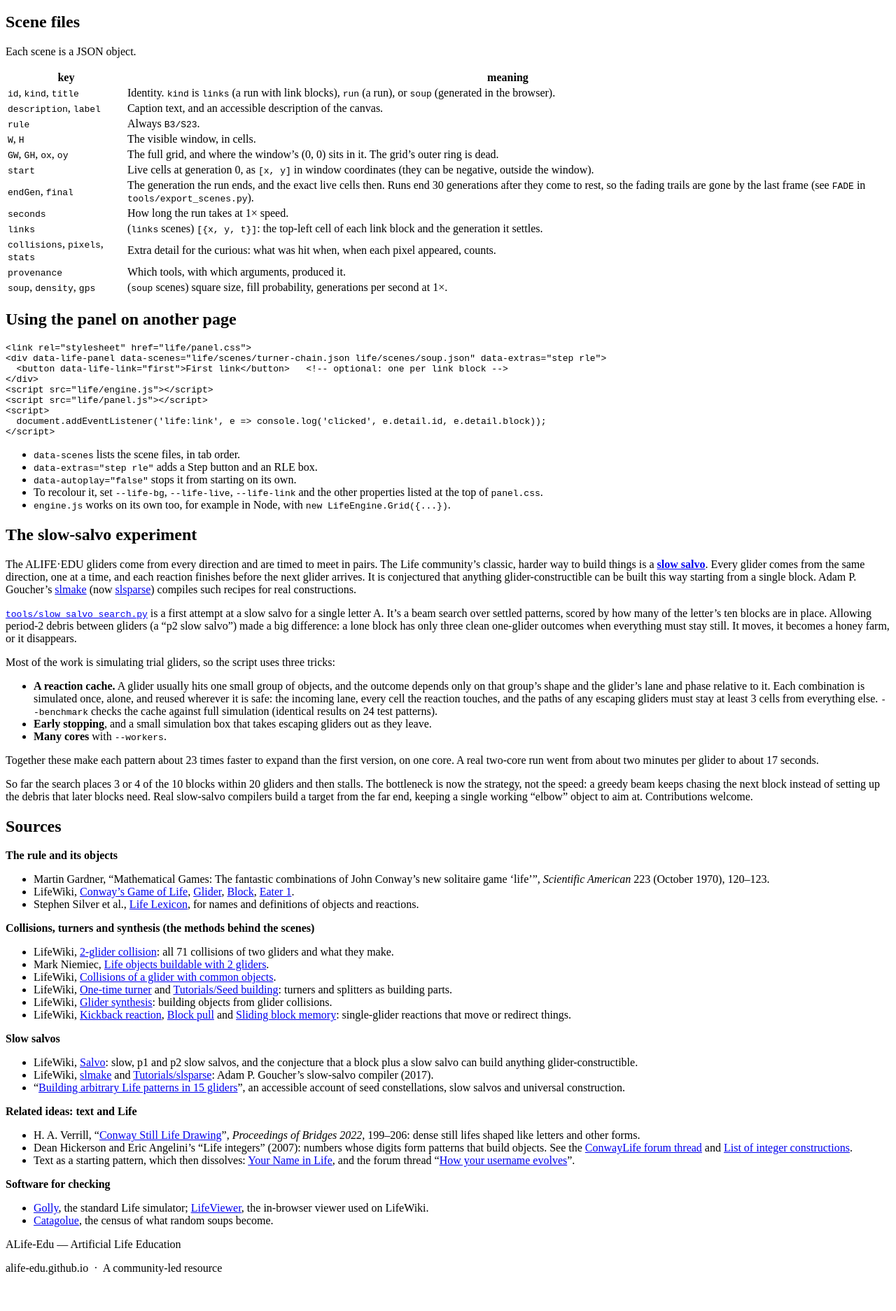
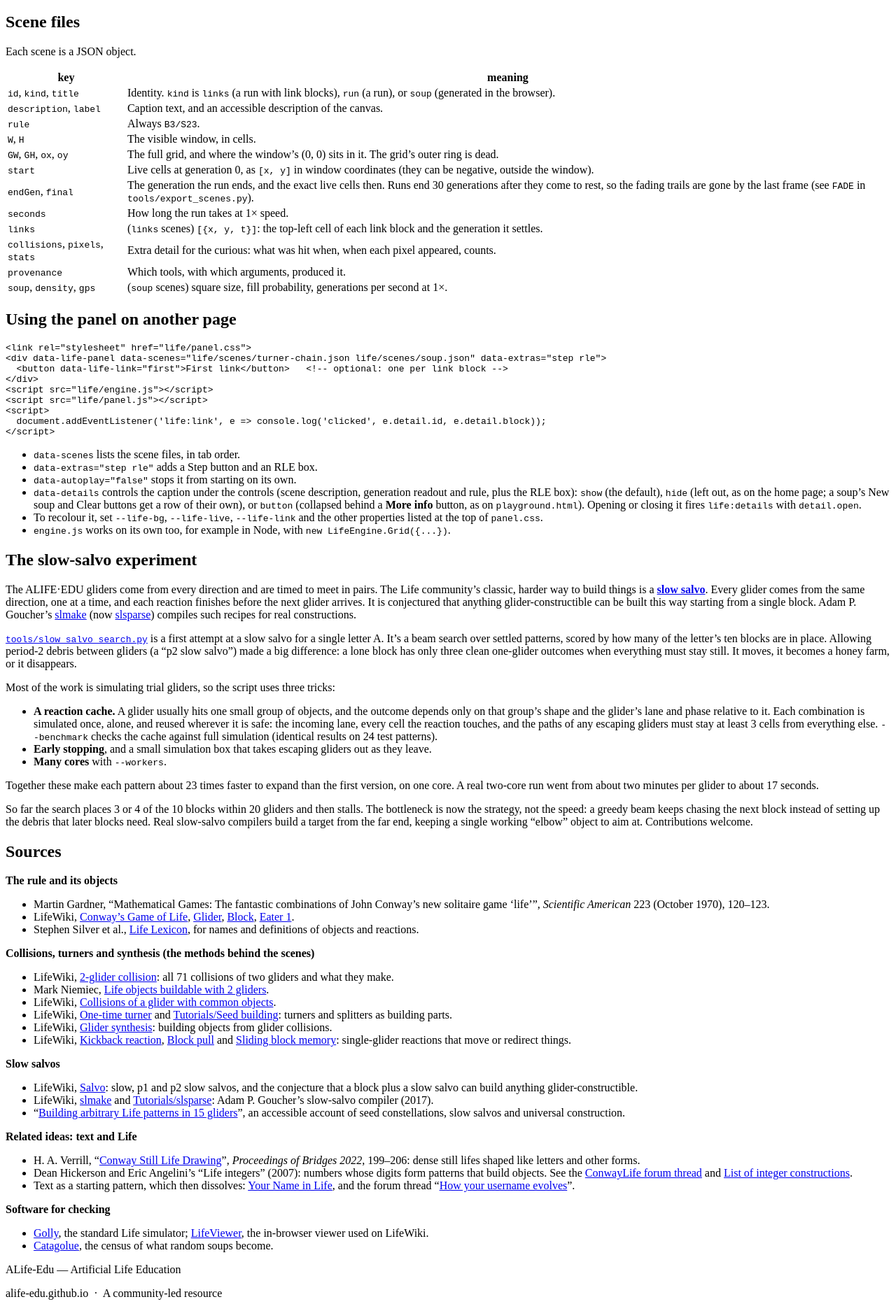
Before and after one commit to alife-edu/alife-edu.github.io, a Jekyll site: the page built from life/README.md, in a window 1280 px wide. Shown: the part 3320-5194 px from the top of the page at 70% size. Built offline with Jekyll 4.4.1, drawn with Linux system fonts in a browser that asks for light colours; our own code applies the rules of GitHub Pages for plain Markdown files; before the commit the page ends 5158 px from its top, so only the background shows below that.

Commit message:
Life panel: hide the caption on the home page; "More info" on the playground
- panel.js gains a data-details option: show (default), hide, or button. With
  "button" the caption (scene description, generation readout and rule, RLE
  box) is collapsed behind a More info button, which fires life:details.
  When the caption isn't shown, a soup's New soup / Clear buttons get a row
  of their own so the soup scene still works.
- Home page: data-details="hide". Only the panel, its controls and the links
  to the simulator's own page remain.
- playground.html: just the title and the simulator until More info is
  pressed, which shows the caption and the notes beside it (the rule, the
  scenes, how they were found).
- README documents the option.

```diff
--- a/_includes/life-panel.html
+++ b/_includes/life-panel.html
@@ -10,15 +10,15 @@
   This include only supplies site-specific pieces:
     • one button per link block, in order. data-life-link names the dialog it opens
       (see _includes/life-nav-modals.html and js/home-life-links.js)
-    • our own caption for the turner chain (other scenes use their file's description)
+    • data-details="hide": no caption here. The scene descriptions, generation readout and
+      rule are on the simulator's own page (life/playground.html), behind "More info".
 {% endcomment %}
-<div class="life-home" data-life-panel
+<div class="life-home" data-life-panel data-details="hide"
      data-scenes="life/scenes/turner-chain.json life/scenes/alife-edu.json life/scenes/soup.json">
   <button data-life-link="dlg-events">Upcoming events</button>
   <button data-life-link="dlg-resources">Resources</button>
   <button data-life-link="dlg-community">Community</button>
   <button data-life-link="dlg-archive">Event archive</button>
-  <p data-scene-cap="chain">One glider strikes eight one-time turners and leaves four 2×2 blocks behind. Each block is a link, coloured like what it opens: <span class="c-up-t">upcoming events</span>, <span class="c-res-t">resources</span>, <span class="c-com-t">community</span> and the <span class="c-arch-t">archive</span>.</p>
   <noscript><p>An animation of Conway's Game of Life (needs JavaScript).</p></noscript>
 </div>
 <script src="life/engine.js" defer></script>
--- a/css/home-hero.css
+++ b/css/home-hero.css
@@ -98,4 +98,3 @@
 @media (prefers-reduced-motion: reduce) {
   dialog.block-modal[open] { animation: none; }
 }
-.c-up-t { color: var(--up); } .c-com-t { color: var(--com); } .c-res-t { color: var(--res); } .c-arch-t { color: var(--arch); }
--- a/life/README.md
+++ b/life/README.md
@@ -264,6 +264,7 @@
 - `data-scenes` lists the scene files, in tab order.
 - `data-extras="step rle"` adds a Step button and an RLE box.
 - `data-autoplay="false"` stops it from starting on its own.
+- `data-details` controls the caption under the controls (scene description, generation readout and rule, plus the RLE box): `show` (the default), `hide` (left out, as on the home page; a soup's New soup and Clear buttons get a row of their own), or `button` (collapsed behind a **More info** button, as on `playground.html`). Opening or closing it fires `life:details` with `detail.open`.
 - To recolour it, set `--life-bg`, `--life-live`, `--life-link` and the other properties listed at the top of `panel.css`.
 - `engine.js` works on its own too, for example in Node, with `new LifeEngine.Grid({...})`.
 
--- a/life/panel.css
+++ b/life/panel.css
@@ -122,6 +122,10 @@
 
 .life-caption { display: flex; flex-direction: column; gap: 0.3rem; font-size: 0.8rem; color: var(--life-ui-dim); line-height: 1.55; }
 .life-caption p { margin: 0; }
+.life-caption[hidden], .life-tool-row[hidden] { display: none; }
+.life-tool-row { font-size: 0.8rem; color: var(--life-ui-dim); }
+.life-tool-row .life-soup-tools { margin-left: 0; }
+.life-controls .life-more-btn { margin-left: 0.5rem; width: auto !important; }
 .life-caption .gold { color: var(--life-link); }
 .life-readout { color: var(--life-ui-faint); font-variant-numeric: tabular-nums; }
 .life-soup-tools { display: inline-flex; flex-wrap: wrap; align-items: center; gap: 0.35rem; margin-left: 0.35rem; vertical-align: middle; }
```
Also changed, not shown: life/panel.js (+25 -3 lines), life/playground.html (+14 -4 lines).
